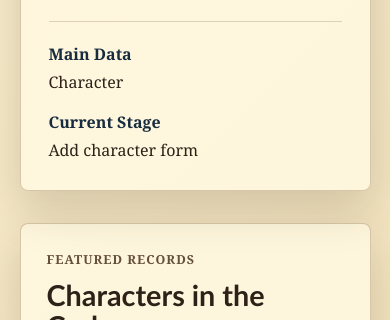
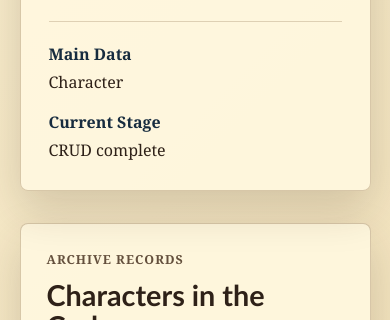
Before and after one commit to futureof723/D-D-Character-Codex, a React (Vite) app in the folder dnd-character-codex/: page / in a window 390 px wide. Shown: the part 1000-1320 px from the top of the page. Built offline with nearby package versions, Linux system fonts and the light colour scheme; no server answers; the database is empty.

Commit message:
Polish responsive CRUD interface

```diff
--- a/dnd-character-codex/src/App.css
+++ b/dnd-character-codex/src/App.css
@@ -156,16 +156,34 @@ h3 {
   color: #fff8df;
 }
 
+.primary-button:hover,
+.primary-button:focus-visible {
+  background: #23445f;
+  outline: 3px solid rgba(23, 44, 63, 0.22);
+}
+
 .secondary-button {
   background: transparent;
   border: 2px solid var(--gold);
   color: var(--ink);
 }
 
+.secondary-button:hover,
+.secondary-button:focus-visible {
+  background: rgba(212, 164, 75, 0.16);
+  outline: 3px solid rgba(212, 164, 75, 0.24);
+}
+
 .danger-button {
   background: var(--red-wax);
   border: 2px solid var(--red-wax);
   color: #fff8df;
+}
+
+.danger-button:hover,
+.danger-button:focus-visible {
+  background: #72261b;
+  outline: 3px solid rgba(140, 47, 33, 0.22);
 }
 
 .archive-note {
--- a/dnd-character-codex/src/App.jsx
+++ b/dnd-character-codex/src/App.jsx
@@ -335,7 +335,7 @@ function App() {
               </div>
               <div>
                 <dt>Current Stage</dt>
-                <dd>Add character form</dd>
+                <dd>CRUD complete</dd>
               </div>
             </dl>
           </aside>
@@ -343,7 +343,7 @@ function App() {
 
         <section className="content-section" id="characters">
           <div className="section-heading">
-            <p className="eyebrow">Featured Records</p>
+            <p className="eyebrow">Archive Records</p>
             <h2>Characters in the Codex</h2>
             <p>
               This section now reads from Supabase when environment variables
```
